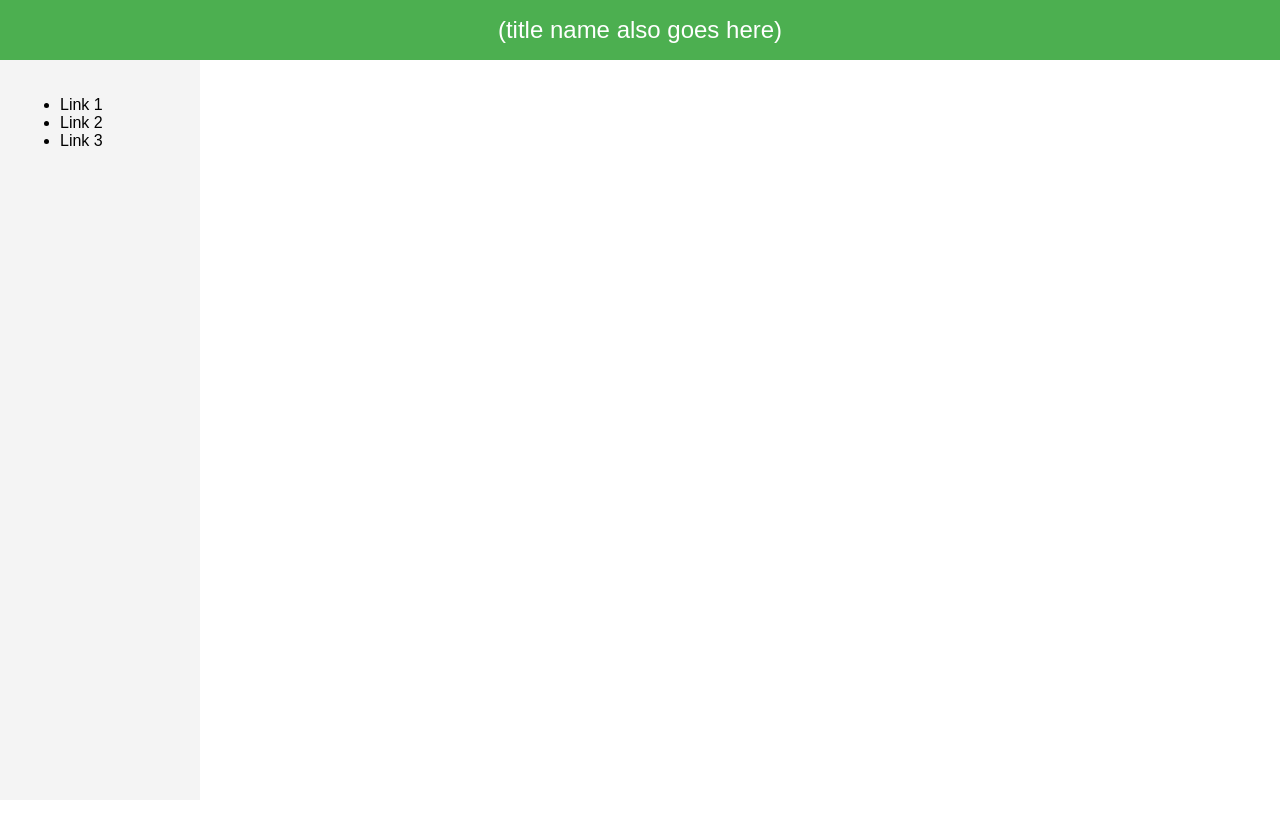
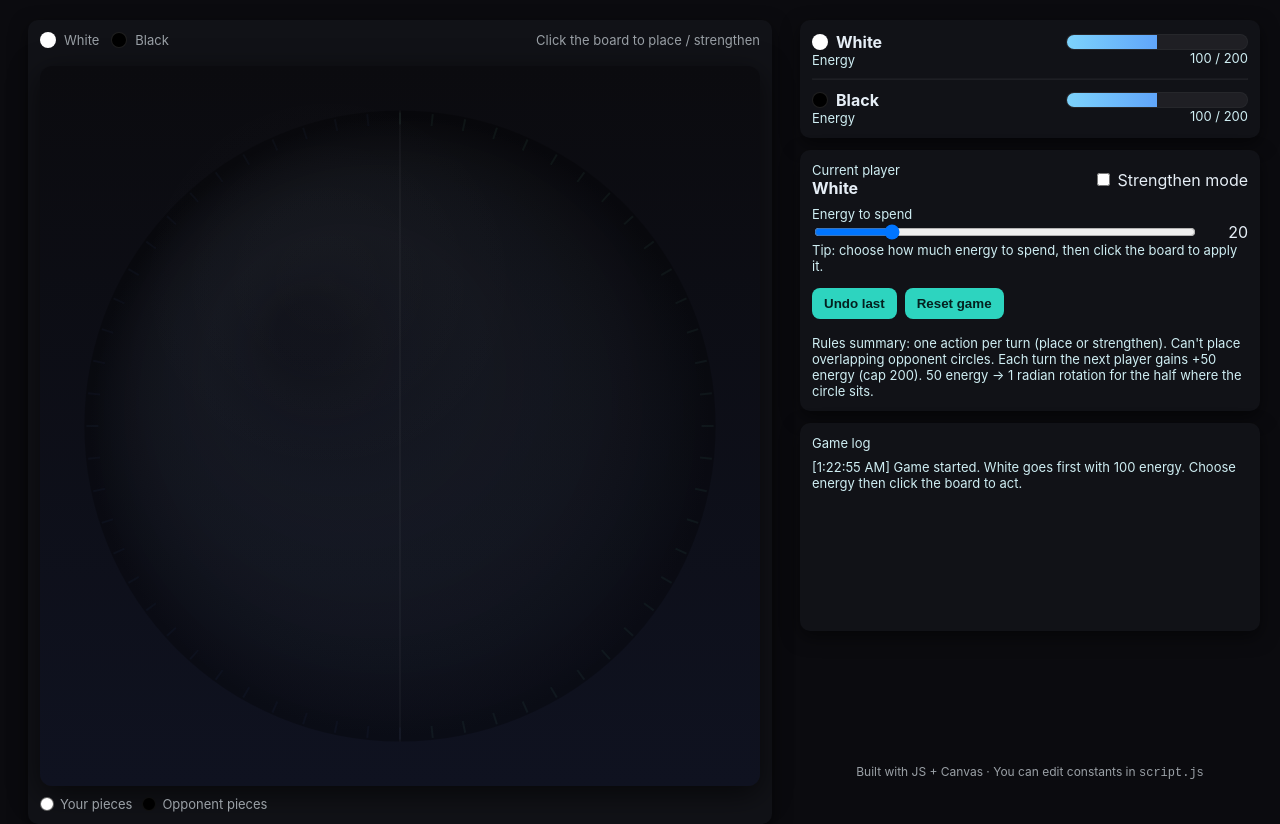
Before and after one commit to jbaker454/SDEV-153, a plain HTML site: page index.html in a window 1280 px wide. Before the commit the page ends 800 px from the top, so only its background shows below. Drawn offline with Linux system fonts and the light colour scheme.

Commit message:
step one, Idea generation complete.

```diff
--- a/index.html
+++ b/index.html
@@ -1,66 +1,125 @@
-<!DOCTYPE html>
+<!doctype html>
+<html lang="en">
+<head>
+  <meta charset="utf-8" />
+  <meta name="viewport" content="width=device-width,initial-scale=1" />
+  <title>Circular Energy Board — Two-player</title>
+  <style>
+    :root {
+      --bg: #0b0b0f;
+      --panel: #111217;
+      --accent: #2dd4bf;
+      --muted: #9aa0a6;
+    }
+    html,body{height:100%;margin:0;background:var(--bg);color:#e6eef6;font-family:Inter,Segoe UI,Roboto,system-ui,-apple-system,"Helvetica Neue",Arial;}
+    .wrap { display:flex; flex-direction:row; gap:20px; padding:20px; box-sizing:border-box; height:100%; }
+    .left { width:760px; display:flex; flex-direction:column; gap:12px; align-items:center; }
+    canvas { background: radial-gradient(circle at 40% 30%, rgba(255,255,255,0.02), transparent 30%), linear-gradient(180deg,#0b0b0f,#0f1220); border-radius:12px; box-shadow: 0 8px 30px rgba(0,0,0,0.6); }
+    .boardBox { padding:18px; background:linear-gradient(180deg,#0f1220,#0b0b0f); border-radius:14px; }
+    .right { flex:1; min-width:300px; display:flex; flex-direction:column; gap:12px; }
+    .card { background:var(--panel); padding:12px; border-radius:10px; box-shadow: 0 6px 18px rgba(0,0,0,0.5); }
+    .energyRow { display:flex; gap:8px; align-items:center; justify-content:space-between; }
+    .playerLabel { display:flex; gap:8px; align-items:center; }
+    .dot { width:14px; height:14px; border-radius:50%; border:1px solid rgba(255,255,255,0.12); }
+    .whiteDot { background: #fff; }
+    .blackDot { background: #000; }
+    .bar { width:180px; height:14px; border-radius:8px; background:rgba(255,255,255,0.06); overflow:hidden; border:1px solid rgba(255,255,255,0.03); }
+    .barFill { height:100%; width:0%; background: linear-gradient(90deg,#7dd3fc,#60a5fa); transition:width 300ms ease; }
+    .controls { display:flex; flex-direction:column; gap:8px; }
+    .row { display:flex; gap:8px; align-items:center; }
+    input[type="range"] { width:100%; }
+    button { background:var(--accent); color:#04201f; border:0; padding:8px 12px; border-radius:8px; font-weight:600; cursor:pointer; }
+    .muted { color:var(--muted); font-size:13px; }
+    .small { font-size:13px; color:#cfeef3; }
+    .legend { display:flex; gap:10px; align-items:center; margin-top:6px; }
+    .legend .item { display:flex; gap:6px; align-items:center; font-size:13px; color:var(--muted); }
+    .footer { margin-top:auto; font-size:12px; color:var(--muted); text-align:center; }
+  </style>
+</head>
+<body>
+  <div class="wrap">
+    <div class="left">
+      <div class="card boardBox">
+        <div style="display:flex; gap:12px; align-items:center;">
+          <div class="playerLabel"><div class="dot whiteDot"></div><div class="muted">White</div></div>
+          <div class="playerLabel"><div class="dot blackDot"></div><div class="muted">Black</div></div>
+          <div style="margin-left:auto" class="muted">Click the board to place / strengthen</div>
+        </div>
+        <div style="height:18px"></div>
+        <canvas id="board" width="720" height="720"></canvas>
+        <div class="legend">
+          <div class="item"><div style="width:12px;height:12px;border-radius:50%;background:#fff;border:1px solid rgba(0,0,0,0.6)"></div> Your pieces</div>
+          <div class="item"><div style="width:12px;height:12px;border-radius:50%;background:#000;border:1px solid rgba(255,255,255,0.06)"></div> Opponent pieces</div>
+        </div>
+      </div>
+    </div>
 
-<html lang="en">
-  <head>
-    <meta charset="UTF-8">
-    <meta name="viewport" content="width=device-width, initial-scale=1.0">
-    <title>
-        (title name goes here)
-    </title>
-  </head>
-  <body>
-    <div class="container">
-    <header>(title name also goes here)</header>
-    <nav>
-      <ul>
-        <li>Link 1</li>
-        <li>Link 2</li>
-        <li>Link 3</li>
-      </ul>
-    </nav>
-    <main>
+    <div class="right">
+      <div class="card">
+        <div class="energyRow">
+          <div style="display:flex;flex-direction:column;">
+            <div class="playerLabel"><div class="dot whiteDot"></div><strong id="whiteLabel">White</strong></div>
+            <div class="muted small">Energy</div>
+          </div>
+          <div style="display:flex;flex-direction:column;align-items:flex-end;">
+            <div class="bar"><div id="whiteBar" class="barFill"></div></div>
+            <div id="whiteEnergyText" class="muted small">100 / 200</div>
+          </div>
+        </div>
 
-    </main>
-  </body>
+        <hr style="opacity:0.06;margin:10px 0;">
 
+        <div class="energyRow">
+          <div style="display:flex;flex-direction:column;">
+            <div class="playerLabel"><div class="dot blackDot"></div><strong id="blackLabel">Black</strong></div>
+            <div class="muted small">Energy</div>
+          </div>
+          <div style="display:flex;flex-direction:column;align-items:flex-end;">
+            <div class="bar"><div id="blackBar" class="barFill"></div></div>
+            <div id="blackEnergyText" class="muted small">100 / 200</div>
+          </div>
+        </div>
+      </div>
+
+      <div class="card controls">
+        <div style="display:flex;justify-content:space-between;align-items:center">
+          <div>
+            <div class="muted small">Current player</div>
+            <div id="currentPlayer" style="font-weight:700">White</div>
+          </div>
+          <div>
+            <label><input type="checkbox" id="strengthenMode"> Strengthen mode</label>
+          </div>
+        </div>
+
+        <div>
+          <div class="muted small">Energy to spend</div>
+          <div class="row">
+            <input id="spendRange" type="range" min="1" max="200" value="20">
+            <div style="width:48px;text-align:right" id="spendValue">20</div>
+          </div>
+          <div class="muted small">Tip: choose how much energy to spend, then click the board to apply it.</div>
+        </div>
+
+        <div style="display:flex;gap:8px;margin-top:6px">
+          <button id="undoBtn" disabled>Undo last</button>
+          <button id="resetBtn">Reset game</button>
+        </div>
+
+        <div style="margin-top:8px" class="muted small">
+          Rules summary: one action per turn (place or strengthen). Can't place overlapping opponent circles. Each turn the next player gains +50 energy (cap 200). 50 energy → 1 radian rotation for the half where the circle sits.
+        </div>
+      </div>
+
+      <div class="card">
+        <div class="muted small">Game log</div>
+        <div id="log" style="height:160px;overflow:auto;margin-top:8px;font-size:13px;color:#cfeef3"></div>
+      </div>
+
+      <div class="footer">Built with JS + Canvas · You can edit constants in <code>script.js</code></div>
+    </div>
+  </div>
+
+  <script src="script.js"></script>
+</body>
 </html>
-
-<style>
-  html, body {
-    height: 100%;
-    margin: 0;
-    font-family: sans-serif;
-  }
-
-  .container {
-    display: grid;
-    grid-template-rows: 60px 1fr;
-    grid-template-columns: 200px 1fr;
-    grid-template-areas:
-      "header header"
-      "nav main";
-    height: 100%;
-  }
-
-  header {
-    grid-area: header;
-    background: #4CAF50;
-    color: white;
-    display: flex;
-    align-items: center;
-    justify-content: center;
-    font-size: 1.5rem;
-  }
-
-  nav {
-    grid-area: nav;
-    background: #f4f4f4;
-    padding: 20px;
-  }
-
-  main {
-    grid-area: main;
-    background: #fff;
-    padding: 20px;
-  }
-</style>
--- /dev/null
+++ b/script.js
@@ -0,0 +1,363 @@
+// script.js
+// Two-player circular energy board game
+// Put alongside index.html and open index.html in browser.
+
+// CONFIG (tweak as needed)
+const MAX_ENERGY = 200;
+const ENERGY_PER_TURN = 50;
+const START_ENERGY = 100;
+const ENERGY_TO_RADIUS = 1 / 4; // radius increase (px) per energy unit: radius += energy * ENERGY_TO_RADIUS
+const ROTATION_PER_ENERGY = 1 / 50; // radians per energy -> 50 energy = 1 radian
+
+// Canvas setup
+const canvas = document.getElementById('board');
+const ctx = canvas.getContext('2d');
+const W = canvas.width;
+const H = canvas.height;
+const cx = W / 2;
+const cy = H / 2;
+const BOARD_RADIUS = Math.min(W, H) * 0.43;
+
+// UI elements
+const whiteBar = document.getElementById('whiteBar');
+const blackBar = document.getElementById('blackBar');
+const whiteEnergyText = document.getElementById('whiteEnergyText');
+const blackEnergyText = document.getElementById('blackEnergyText');
+const currentPlayerLabel = document.getElementById('currentPlayer');
+const spendRange = document.getElementById('spendRange');
+const spendValue = document.getElementById('spendValue');
+const strengthenMode = document.getElementById('strengthenMode');
+const logBox = document.getElementById('log');
+const undoBtn = document.getElementById('undoBtn');
+const resetBtn = document.getElementById('resetBtn');
+
+spendRange.addEventListener('input', () => spendValue.textContent = spendRange.value);
+
+// Game state
+let state = {
+  players: {
+    white: { energy: START_ENERGY },
+    black: { energy: START_ENERGY }
+  },
+  current: 'white', // 'white' or 'black'
+  circles: [], // {owner: 'white'|'black', r: radial distance from center (px), theta: angle (rad), radius: px}
+  turnCount: 0,
+  history: []
+};
+
+// Helper logging
+function log(msg) {
+  const time = new Date().toLocaleTimeString();
+  const el = document.createElement('div');
+  el.textContent = `[${time}] ${msg}`;
+  logBox.prepend(el);
+}
+
+// Utilities
+function toPolar(x, y) {
+  const dx = x - cx;
+  const dy = y - cy;
+  const r = Math.sqrt(dx*dx + dy*dy);
+  let theta = Math.atan2(dy, dx);
+  if (theta < 0) theta += Math.PI * 2;
+  return { r, theta };
+}
+function polarToXY(r, theta) {
+  return { x: cx + r * Math.cos(theta), y: cy + r * Math.sin(theta) };
+}
+
+// Drawing
+function draw() {
+  ctx.clearRect(0,0,W,H);
+
+  // board base
+  ctx.save();
+  ctx.translate(cx, cy);
+
+  // background circle
+  ctx.beginPath();
+  ctx.arc(0,0, BOARD_RADIUS+6, 0, Math.PI*2);
+  const grd = ctx.createRadialGradient(-BOARD_RADIUS*0.3, -BOARD_RADIUS*0.3, BOARD_RADIUS*0.1, 0,0, BOARD_RADIUS);
+  grd.addColorStop(0, 'rgba(120,140,160,0.03)');
+  grd.addColorStop(1, 'rgba(0,0,0,0.28)');
+  ctx.fillStyle = grd;
+  ctx.fill();
+
+  // draw dividing line (visual)
+  ctx.beginPath();
+  ctx.moveTo(0, -BOARD_RADIUS-6);
+  ctx.lineTo(0, BOARD_RADIUS+6);
+  ctx.strokeStyle = 'rgba(255,255,255,0.03)';
+  ctx.lineWidth = 2;
+  ctx.stroke();
+
+  ctx.restore();
+
+  // draw circles (convert polar to xy)
+  // draw opponent circles with subtle border for visibility
+  for (const c of state.circles.slice().sort((a,b)=>a.radius-b.radius)) {
+    const { x, y } = polarToXY(c.r, c.theta);
+    ctx.beginPath();
+    ctx.arc(x, y, c.radius, 0, Math.PI*2);
+    if (c.owner === 'white') {
+      ctx.fillStyle = 'rgba(255,255,255,0.95)';
+      ctx.strokeStyle = 'rgba(0,0,0,0.35)';
+    } else {
+      ctx.fillStyle = 'rgba(0,0,0,0.95)';
+      ctx.strokeStyle = 'rgba(255,255,255,0.06)';
+    }
+    ctx.fill();
+    ctx.lineWidth = 2;
+    ctx.stroke();
+  }
+
+  // rim showing halves (subtle rotating visual: draw small ticks to represent rotation)
+  drawHalfRim();
+}
+
+// Draw rim ticks showing rotation of halves (purely visual)
+let rimTicks = 60;
+let leftRotation = 0;
+let rightRotation = 0;
+function drawHalfRim() {
+  // compute average theta of circles on each half to derive a small visual rotation indicator.
+  ctx.save();
+  ctx.translate(cx, cy);
+
+  // left half ticks (theta in [0,PI))
+  ctx.save();
+  ctx.rotate(leftRotation);
+  for (let i=0;i<rimTicks/2;i++) {
+    const a = (i/(rimTicks/2)) * Math.PI - Math.PI/2;
+    const inner = BOARD_RADIUS - 8;
+    const outer = BOARD_RADIUS + 4;
+    ctx.beginPath();
+    ctx.moveTo(inner*Math.cos(a), inner*Math.sin(a));
+    ctx.lineTo(outer*Math.cos(a), outer*Math.sin(a));
+    ctx.strokeStyle = 'rgba(125,220,191,0.06)';
+    ctx.lineWidth = 2;
+    ctx.stroke();
+  }
+  ctx.restore();
+
+  // right half ticks (theta in [PI,2PI))
+  ctx.save();
+  ctx.rotate(rightRotation);
+  for (let i=0;i<rimTicks/2;i++) {
+    const a = Math.PI + (i/(rimTicks/2)) * Math.PI - Math.PI/2;
+    const inner = BOARD_RADIUS - 8;
+    const outer = BOARD_RADIUS + 4;
+    ctx.beginPath();
+    ctx.moveTo(inner*Math.cos(a), inner*Math.sin(a));
+    ctx.lineTo(outer*Math.cos(a), outer*Math.sin(a));
+    ctx.strokeStyle = 'rgba(96,165,250,0.04)';
+    ctx.lineWidth = 2;
+    ctx.stroke();
+  }
+  ctx.restore();
+
+  ctx.restore();
+}
+
+// UI updates
+function updateUI() {
+  const we = state.players.white.energy;
+  const be = state.players.black.energy;
+  whiteBar.style.width = `${(we / MAX_ENERGY) * 100}%`;
+  blackBar.style.width = `${(be / MAX_ENERGY) * 100}%`;
+  whiteEnergyText.textContent = `${we} / ${MAX_ENERGY}`;
+  blackEnergyText.textContent = `${be} / ${MAX_ENERGY}`;
+  currentPlayerLabel.textContent = state.current.charAt(0).toUpperCase() + state.current.slice(1);
+  spendRange.max = Math.max(1, state.players[state.current].energy);
+  if (parseInt(spendRange.value) > state.players[state.current].energy) {
+    spendRange.value = Math.max(1, state.players[state.current].energy);
+    spendValue.textContent = spendRange.value;
+  }
+  undoBtn.disabled = state.history.length === 0;
+}
+
+// Turn logic: start next player's turn (adds energy)
+function nextTurn() {
+  state.current = state.current === 'white' ? 'black' : 'white';
+  state.turnCount++;
+  // add energy
+  state.players[state.current].energy = Math.min(MAX_ENERGY, state.players[state.current].energy + ENERGY_PER_TURN);
+  log(`${state.current.toUpperCase()} gains +${ENERGY_PER_TURN} energy (now ${state.players[state.current].energy}).`);
+  updateUI();
+  draw();
+}
+
+// Collision check: will new circle (at x,y with newRadius) overlap any opponent circle?
+function collidesOpponent(x, y, newRadius, owner) {
+  for (const c of state.circles) {
+    if (c.owner !== owner) {
+      const { x: cxC, y: cyC } = polarToXY(c.r, c.theta);
+      const dx = cxC - x;
+      const dy = cyC - y;
+      const dist = Math.sqrt(dx*dx + dy*dy);
+      if (dist < (c.radius + newRadius) - 0.5) return true;
+    }
+  }
+  return false;
+}
+
+// Find circle at a click (x,y) within tolerance
+function findCircleAt(x, y) {
+  for (const c of state.circles.slice().reverse()) {
+    const { x: cxC, y: cyC } = polarToXY(c.r, c.theta);
+    const dx = cxC - x;
+    const dy = cyC - y;
+    const dist = Math.sqrt(dx*dx + dy*dy);
+    if (dist <= c.radius + 6) return c;
+  }
+  return null;
+}
+
+// Make an action (place new or strengthen)
+function applyAction({ type, x, y, energy, targetCircle = null }) {
+  // snapshot for undo
+  state.history.push(JSON.parse(JSON.stringify(state)));
+  undoBtn.disabled = false;
+
+  const actor = state.current;
+  if (energy <= 0 || energy > state.players[actor].energy) {
+    log(`Invalid energy spend by ${actor}`);
+    return;
+  }
+
+  const deltaAngle = energy * ROTATION_PER_ENERGY; // radians
+
+  if (type === 'place') {
+    // placement must be within board
+    const pol = toPolar(x, y);
+    if (pol.r > BOARD_RADIUS - 6) {
+      log(`${actor} tried to place outside the board.`);
+      state.history.pop();
+      return;
+    }
+    // compute new visual radius
+    const newRadius = Math.max(6, energy * ENERGY_TO_RADIUS);
+
+    if (collidesOpponent(x, y, newRadius, actor)) {
+      log(`${actor} cannot place overlapping opponent circle.`);
+      state.history.pop();
+      return;
+    }
+
+    // add circle in polar coords
+    state.circles.push({
+      owner: actor,
+      r: pol.r,
+      theta: pol.theta,
+      radius: newRadius
+    });
+
+    // rotate the half where this circle sits: find which half it belongs (theta < PI => left half)
+    if (pol.theta < Math.PI) {
+      // left half rotates positive
+      leftRotation += deltaAngle;
+      // move angular positions of circles in that half
+      for (const c of state.circles) {
+        if (c.theta < Math.PI) c.theta = (c.theta + deltaAngle) % (2*Math.PI);
+      }
+    } else {
+      rightRotation -= deltaAngle;
+      for (const c of state.circles) {
+        if (c.theta >= Math.PI) c.theta = (c.theta - deltaAngle + 2*Math.PI) % (2*Math.PI);
+      }
+    }
+
+    state.players[actor].energy -= energy;
+    log(`${actor} placed a circle spending ${energy} energy. Radius ${newRadius.toFixed(1)} px. Rotated half by ${(deltaAngle).toFixed(2)} rad.`);
+  } else if (type === 'strengthen') {
+    if (!targetCircle) {
+      log('No target circle to strengthen.');
+      state.history.pop();
+      return;
+    }
+    // increase its radius
+    const grow = Math.max(1, energy * ENERGY_TO_RADIUS);
+    targetCircle.radius += grow;
+
+    // rotation still applies based on where the circle current theta is
+    if (targetCircle.theta < Math.PI) {
+      leftRotation += deltaAngle;
+      for (const c of state.circles) { if (c.theta < Math.PI) c.theta = (c.theta + deltaAngle) % (2*Math.PI); }
+    } else {
+      rightRotation -= deltaAngle;
+      for (const c of state.circles) { if (c.theta >= Math.PI) c.theta = (c.theta - deltaAngle + 2*Math.PI) % (2*Math.PI); }
+    }
+
+    state.players[actor].energy -= energy;
+    log(`${actor} strengthened their circle (+${grow.toFixed(1)} px) using ${energy} energy. Rotated half by ${(deltaAngle).toFixed(2)} rad.`);
+  }
+
+  updateUI();
+  draw();
+
+  // end of action: next player's turn
+  nextTurn();
+}
+
+// Undo
+function undo() {
+  if (state.history.length === 0) return;
+  const last = state.history.pop();
+  // restore
+  state = last;
+  updateUI();
+  draw();
+  log('Undo performed.');
+  undoBtn.disabled = state.history.length === 0;
+}
+
+// Reset
+function resetGame() {
+  state = {
+    players: { white: { energy: START_ENERGY }, black: { energy: START_ENERGY } },
+    current: 'white',
+    circles: [],
+    turnCount: 0,
+    history: []
+  };
+  leftRotation = 0;
+  rightRotation = 0;
+  log('Game reset.');
+  updateUI();
+  draw();
+}
+
+// Handle clicks
+canvas.addEventListener('click', (ev) => {
+  const rect = canvas.getBoundingClientRect();
+  const x = (ev.clientX - rect.left) * (canvas.width / rect.width);
+  const y = (ev.clientY - rect.top) * (canvas.height / rect.height);
+  const actor = state.current;
+  const spend = parseInt(spendRange.value, 10);
+
+  if (strengthenMode.checked) {
+    // find circle under click
+    const c = findCircleAt(x, y);
+    if (!c) {
+      log(`${actor} clicked strengthen mode but no circle found.`);
+      return;
+    }
+    if (c.owner !== actor) {
+      log(`${actor} cannot strengthen opponent's circle.`);
+      return;
+    }
+    // apply strengthen
+    applyAction({ type: 'strengthen', x, y, energy: spend, targetCircle: c });
+  } else {
+    // place
+    applyAction({ type: 'place', x, y, energy: spend });
+  }
+});
+
+// Initialize
+undoBtn.addEventListener('click', undo);
+resetBtn.addEventListener('click', resetGame);
+
+updateUI();
+draw();
+log('Game started. White goes first with 100 energy. Choose energy then click the board to act.');
```
